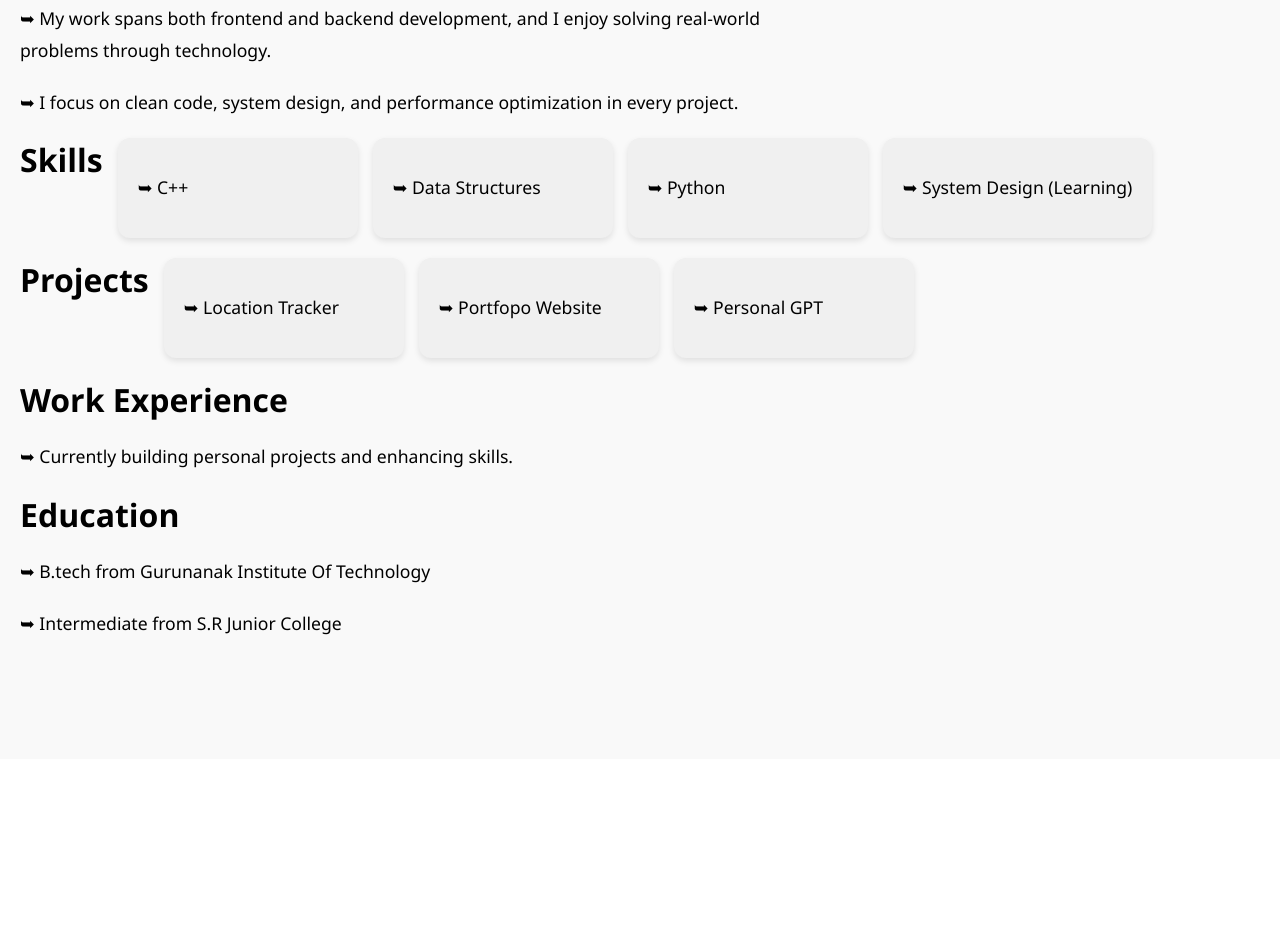
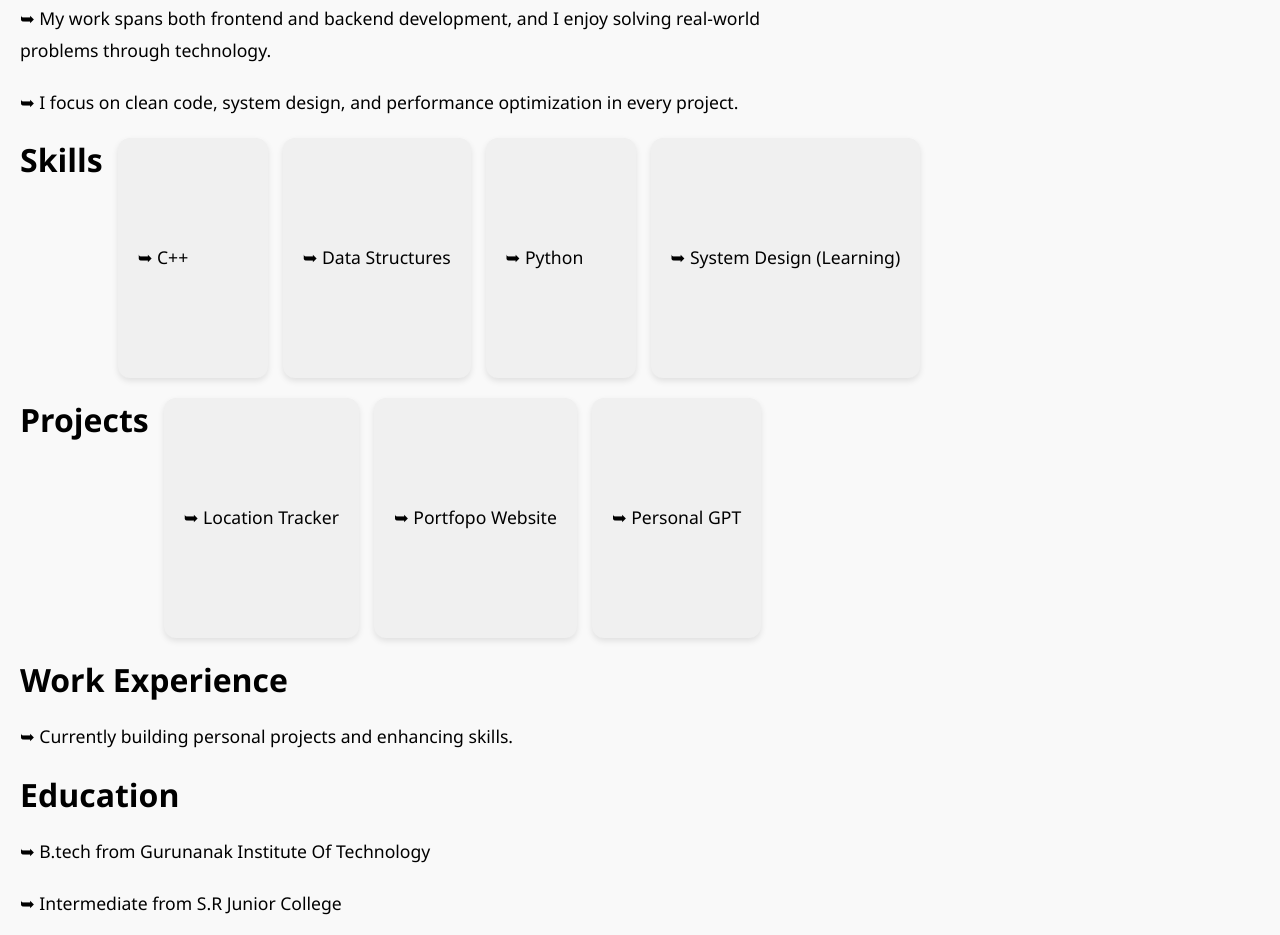
Before and after one commit to Abhi-1-byte/My_Portfolio, a plain HTML site: page portfolio.html in a window 1280 px wide. Shown: the part 1106-2041 px from the top of the page. Before the commit the page ends 1865 px from the top, so only its background shows below. Drawn offline with Linux system fonts and the light colour scheme.

Commit message:
Update portfolio.html

```diff
--- a/portfolio.html
+++ b/portfolio.html
@@ -143,8 +143,8 @@
     }
 
     #skills p, #projects p {
-      min-width: 240px;  /* About 2.5 inches wide */
-      height: 100px;
+      min-width: 150px;  /* About 2.5 inches wide */
+      height: 240px;
       background-color: #f0f0f0;
       padding: 15px 20px;
       border-radius: 12px;
```
